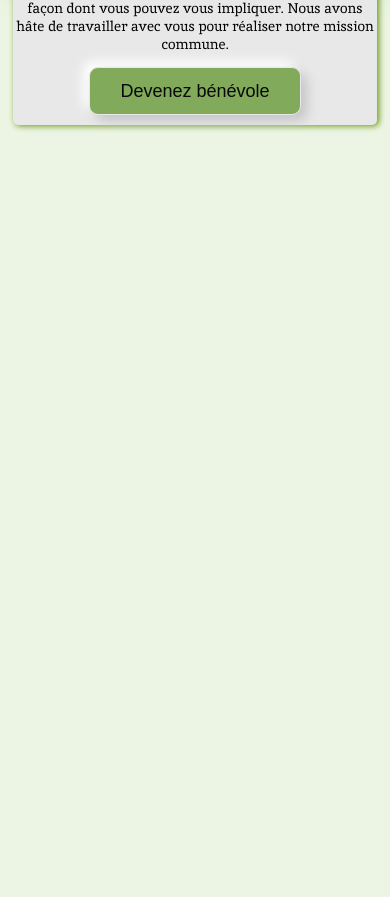
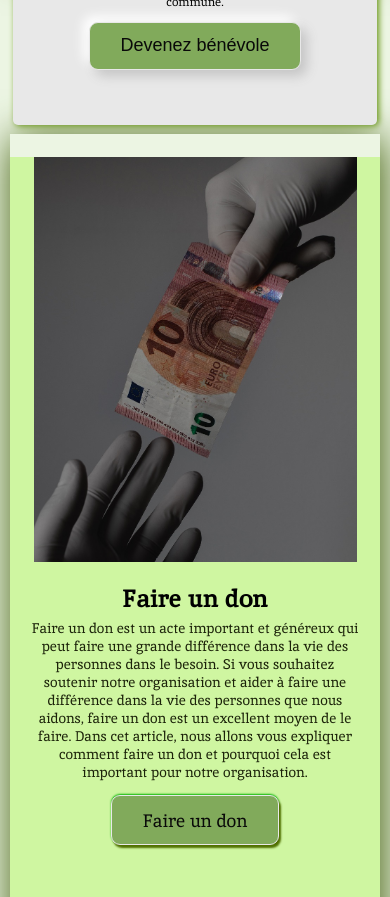
Before and after one commit to slimanej4c/sud, a Next.js app: page /agir in a window 390 px wide. Shown: the part 1100-1997 px from the top of the page. Built offline with nearby package versions, Linux system fonts and the light colour scheme.

Commit message:
add part76

```diff
--- a/components/agir/Don.js
+++ b/components/agir/Don.js
@@ -4,30 +4,26 @@ import { connect } from 'react-redux'
 export const Don = (props) => {
 
 
-    const benevole_text=[{"FR":{title:"Agir avec nous","intro":"En tant qu'organisation à but non lucratif, notre travail repose en grande partie sur le soutien et l'engagement des bénévoles. Sans le dévouement de notre communauté de bénévoles, nous ne pourrions pas réaliser notre mission. Si vous cherchez un moyen de donner de votre temps et de vos compétences pour soutenir une bonne cause, devenir bénévole est un excellent moyen de le faire. Dans cet article, nous allons vous expliquer comment devenir bénévole pour notre organisation",
-"intro_title":"Devenez bénévole pour notre organisation à but non lucratif.","intro_title2":"Devenez bénévole","intro2":" si vous cherchez à donner de votre temps et de vos compétences pour soutenir une bonne cause, devenir bénévole pour notre organisation est un excellent moyen de le faire. Contactez-nous pour exprimer votre intérêt et nous serons ravis de discuter avec vous de la façon dont vous pouvez vous impliquer. Nous avons hâte de travailler avec vous pour réaliser notre mission commune.",
+    const don_text=[{"FR":{title:"Faire un don","intro":"Faire un don est un acte important et généreux qui peut faire une grande différence dans la vie des personnes dans le besoin. Si vous souhaitez soutenir notre organisation et aider à faire une différence dans la vie des personnes que nous aidons, faire un don est un excellent moyen de le faire. Dans cet article, nous allons vous expliquer comment faire un don et pourquoi cela est important pour notre organisation.",
+"button_title":"Faire un don",
 }}]
   return (
-    <div className='don-part1'>
-      <div  className='don-part1-0'>
-             <div  className='don-part1-title'>
-                 <h1 className='h'> {benevole_text[0]["FR"].title}</h1>
-             </div>
-      </div>
-      <div className='don-part1-1'>
-          <div className='don-part1-1-1'>
+    <div className='don-all'>
+      <div  className='don'>
+               <div className='don-image'>
 
 
-          </div>
-            <div className='don-part1-1-2'>
+                </div>
+             <div  className='don-text'>
+                 <h1 className='h'> {don_text[0]["FR"].title}</h1>
+                 <p>{don_text[0]["FR"].intro}</p>
+                 <button> Faire un don
+                </button>
 
-            <h1> {benevole_text[0]["FR"].intro_title}</h1>
-                <p>{benevole_text[0]["FR"].intro}</p>
+             </div>
 
+      </div>
 
-            </div>
-
-       </div>
 
 
     </div>
--- a/pages/_app.tsx
+++ b/pages/_app.tsx
@@ -11,6 +11,7 @@ import '../styles/footer.css'
 import '../styles/contact.css'
 import '../styles/agir.css'
 import '../styles/devenir_benevole.css'
+import '../styles/don.css'
 import { Provider } from 'react-redux';
 import  { store }  from '../Redux/store';
 
--- a/pages/agir.js
+++ b/pages/agir.js
@@ -13,9 +13,9 @@ export const agir = (props) => {
                   <Devenir_benevole/>
 
              </section>
-             <section className='don'>
+             <section className='don-section'>
 
-
+             <Don/>
 
              </section>
 
--- a/styles/agir.css
+++ b/styles/agir.css
@@ -1,7 +1,7 @@
 .agir-container{
     display: flex;
     width: 100%;
-    height: 2000px;
+    height: 3000px;
     background-color: var(--mather-color);
     flex-direction: column;
 
@@ -19,10 +19,10 @@
 
 
 }
-.don{
+.don-section{
     display: flex;
     width: 100%;
-    height: auto;
+    height:auto;
     background-color: var(--mather-color);
     flex-direction: column;
     justify-content: center;
--- a/styles/devenir_benevole.css
+++ b/styles/devenir_benevole.css
@@ -29,7 +29,7 @@ align-items: center;
 align-items: center;
 background-color: rgb(207, 246, 161);
 position: relative;
-overflow: hidden;
+
 }
 .d-part1-2{
     display: flex;
@@ -163,6 +163,7 @@ box-shadow: 2px 4px 40px 0px rgb(57, 87, 2);
     .d-part1-1{
         height: 60%;
         flex-direction: column;
+        overflow: hidden;
 
      }
      .d-part1-2{
@@ -243,6 +244,27 @@ box-shadow: 2px 4px 40px 0px rgb(57, 87, 2);
 }
 }
 @media screen and (max-width:450px) {
+    .d-part1-title h1{
+
+        font-size: 30px;
+
+     }
+     .d-part1-1-2 h1{
+         font-size: 14px;
+     }
+     .d-part1-1-2 p{
+        font-size: 12px;
+     }
+     .d-part1-2 h1{
+        font-size: 14px;
+     }
+     .d-part1-2 p{
+        font-size: 12px;
+    }
+    .d-part1-2{
+       flex-direction: column;
+
+    }
 
 
 }
--- /dev/null
+++ b/styles/don.css
@@ -0,0 +1,138 @@
+.don-all{
+    display: flex;
+    width: 100%;
+    height: 800px;
+
+    justify-content: center;
+    align-items: center;
+    position: relative;
+
+}
+.don{
+    display: flex;
+    width: 90%;
+    height:100%;
+    justify-content: center;
+    align-items: center;
+    position: relative;
+    flex-direction: row;
+    box-shadow: 2px 4px 40px 0px rgb(57, 87, 2);
+    position: relative;
+}
+.don-all h1{
+    font-size: 70px;
+    font-family:inika_bold;
+    text-align: center;
+}
+.don-all p{
+    font-size: 30px;
+    font-family:inika_reg;
+    margin-top: -1rem;
+    margin-left: 5%;
+    margin-right: 5%;
+    text-align: center;
+    color: #1b2209;
+}
+.don-all button{
+    font-size: 30px;
+    font-family:inika_reg;
+    color: #090909;
+    padding: 0.7em 1.7em;
+    font-size: 18px;
+    border-radius: 0.5em;
+    background: var( --devenir_bene_button);
+    border: 1px solid #e8e8e8;
+    transition: all .3s;
+    box-shadow: 2px 3px 2px #507000,
+                -0px -1px 2px #06b400;
+
+
+}
+button:active {
+    color: #666;
+    box-shadow: inset 4px 4px 12px #57af00,
+                inset -4px -4px 12px #5bc306;
+   }
+.don-image{
+  display: flex;
+
+  width: 50%;
+  height: 100%;
+  background-image:url("/static/images/don.jpg" );
+   background-size: contain;
+background-position: center center;
+background-color: rgb(207, 246, 161);
+
+  background-repeat: no-repeat;
+
+}
+
+
+
+.don-text{
+    display: flex;
+
+    flex-direction: column;
+    width: 50%;
+    height: 100%;
+    justify-content: center;
+    align-items: center;
+    background-color: rgb(207, 246, 161);
+
+}
+
+@media screen and (max-width:700px) {
+    .don-all{
+
+        height: 900px;
+        margin-top: 40%;
+
+
+    }
+
+    .don{
+        width: 95%;
+        flex-direction: column;
+
+    }
+    .don-image{
+
+
+        width: 100%;
+        height: 45%;
+
+
+      }
+
+
+
+      .don-text{
+
+          width: 100%;
+          height: 50%;
+          justify-content: flex-start;
+
+
+      }
+      .don-all h1{
+        font-size: 30px;
+
+    }
+    .don-all p{
+        font-size: 18px;
+
+    }
+
+}
+
+@media screen and (max-width:450px) {
+    .don-all h1{
+        font-size: 25px;
+
+    }
+    .don-all p{
+        font-size: 14px;
+
+    }
+
+}
```
Also changed, not shown: public/static/images/don.jpg (added), 1 other file (tests, documents, lock files or other folders).
